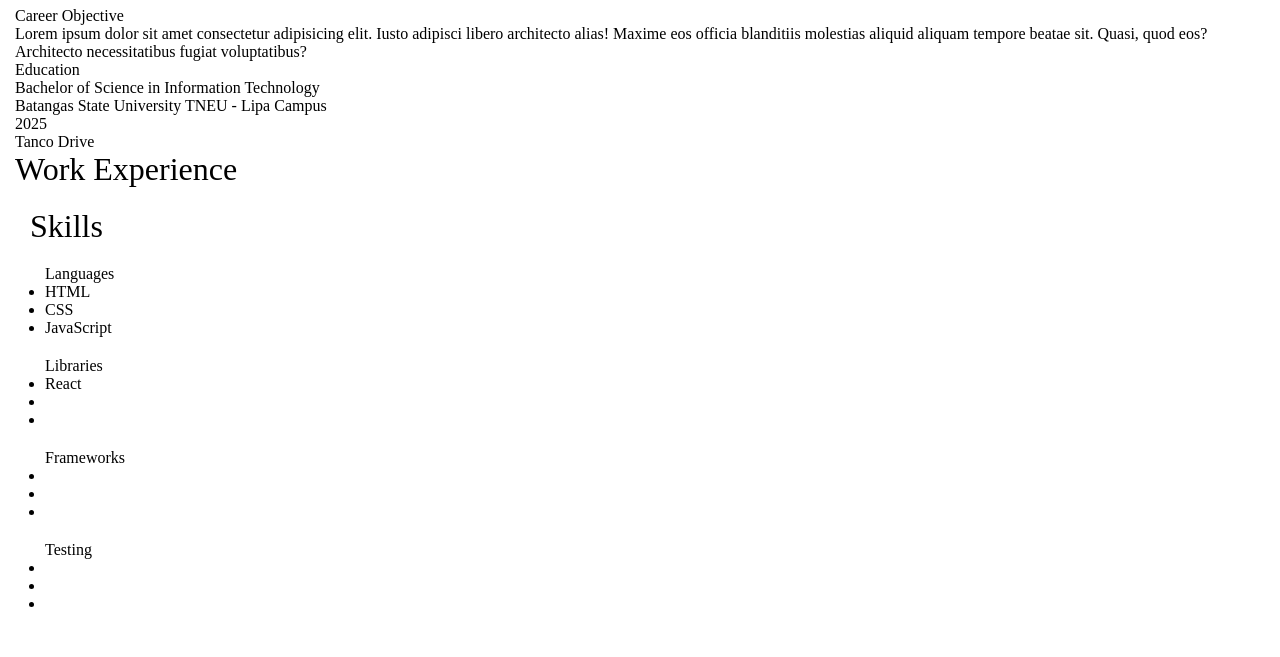
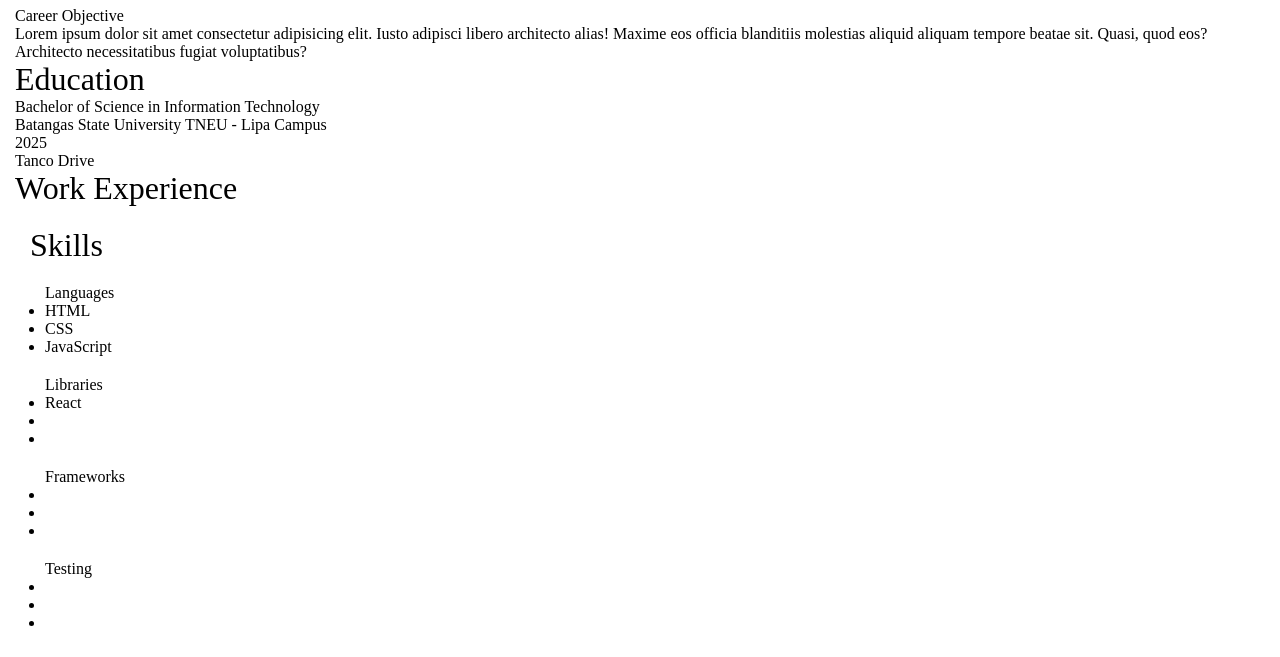
Before and after one commit to MarkRyuo/ONLINE-RESUME-BY-JHONMARK, a plain HTML site: page index.html in a window 1280 px wide. Shown: the part 143-800 px from the top of the page. Drawn offline with Linux system fonts and the light colour scheme.

Commit message:
Subject: Update

```diff
--- a/index.html
+++ b/index.html
@@ -42,12 +42,12 @@
       </section>
 
       <div class="career-container">
-        <p>Career Objective</p>
+        <p >Career Objective</p>
         <div class="line"></div>
         <p>Lorem ipsum dolor sit amet consectetur adipisicing elit. Iusto adipisci libero architecto alias! Maxime eos officia blanditiis molestias aliquid aliquam tempore beatae sit. Quasi, quod eos? Architecto necessitatibus fugiat voluptatibus?</p>
       </div>
       <div>
-        <p>Education</p>
+        <p class="big-text">Education</p>
         <div class="line"></div>
         <p>Bachelor of Science in Information Technology</p>
         <p>Batangas State University TNEU - Lipa Campus</p>
```
